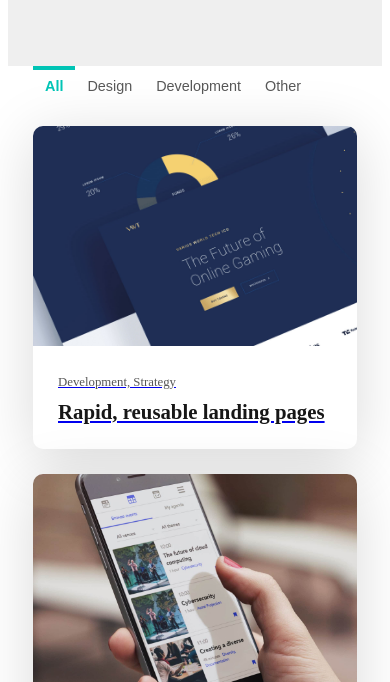
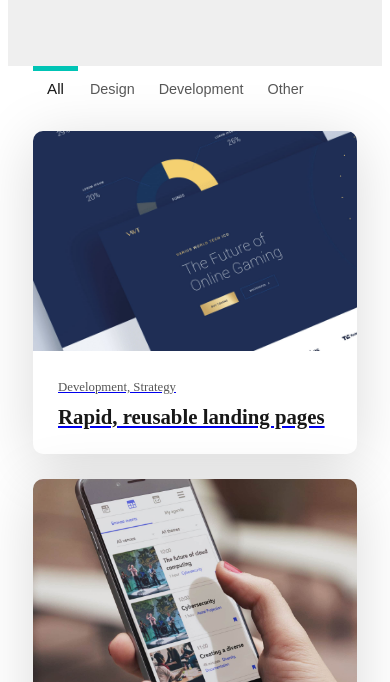
Before and after one commit to jhackett1/joshuahackett-gatsby, a Gatsby site: page /projects in a window 390 px wide. Shown: the part 162-844 px from the top of the page. Built offline with nearby package versions, Linux system fonts and the light colour scheme; Gatsby itself is replaced by a stand-in of ours.

Commit message:
Tweaked design of active menu items

```diff
--- a/src/components/common/Menu.js
+++ b/src/components/common/Menu.js
@@ -4,7 +4,7 @@ import PropTypes from 'prop-types'
 
 import './menu.sass'
 
-const Menu = ({menu, className}) => (
+const Menu = ({menu}) => (
     <nav>
         <ul className="menu">
             {menu.map((menuItem, i) =>
--- a/src/components/common/menu.sass
+++ b/src/components/common/menu.sass
@@ -28,9 +28,10 @@
 
 .menu__menu-link--active
     color: $grey1
-    font-weight: bold
+    // font-weight: bold
     text-decoration: none !important
     pointer-events: none
+    position: relative
 
 
 @media screen and (min-width: 300px)
--- a/src/components/filterableProjects.sass
+++ b/src/components/filterableProjects.sass
@@ -25,16 +25,16 @@
     border: 0
     background: none
     font-size: 1em
-    color: $green1
+    color: $grey1
     padding: 19px 15px
-    font-weight: bold
+    // font-weight: bold
     pointer-events: none
     outline: none
     position: relative
     display: inline-block
     @media (max-width: 400px)
-        font-size: 0.9em
-        padding: 12px
+        font-size: 0.95em
+        padding: 14px
     &::after
         content: ""
         position: absolute
@@ -44,7 +44,7 @@
         border-top: 6px solid $green1
         transition: 0.1s ease-in
         @media (max-width: 400px)
-            border-top: 4px solid $green1
+            border-top: 5px solid $green1
 
 .filterable-projects__list
     margin: 20px 0px
```
Also changed, not shown: src/components/smallWinsHero.sass (+1 -26 lines).
